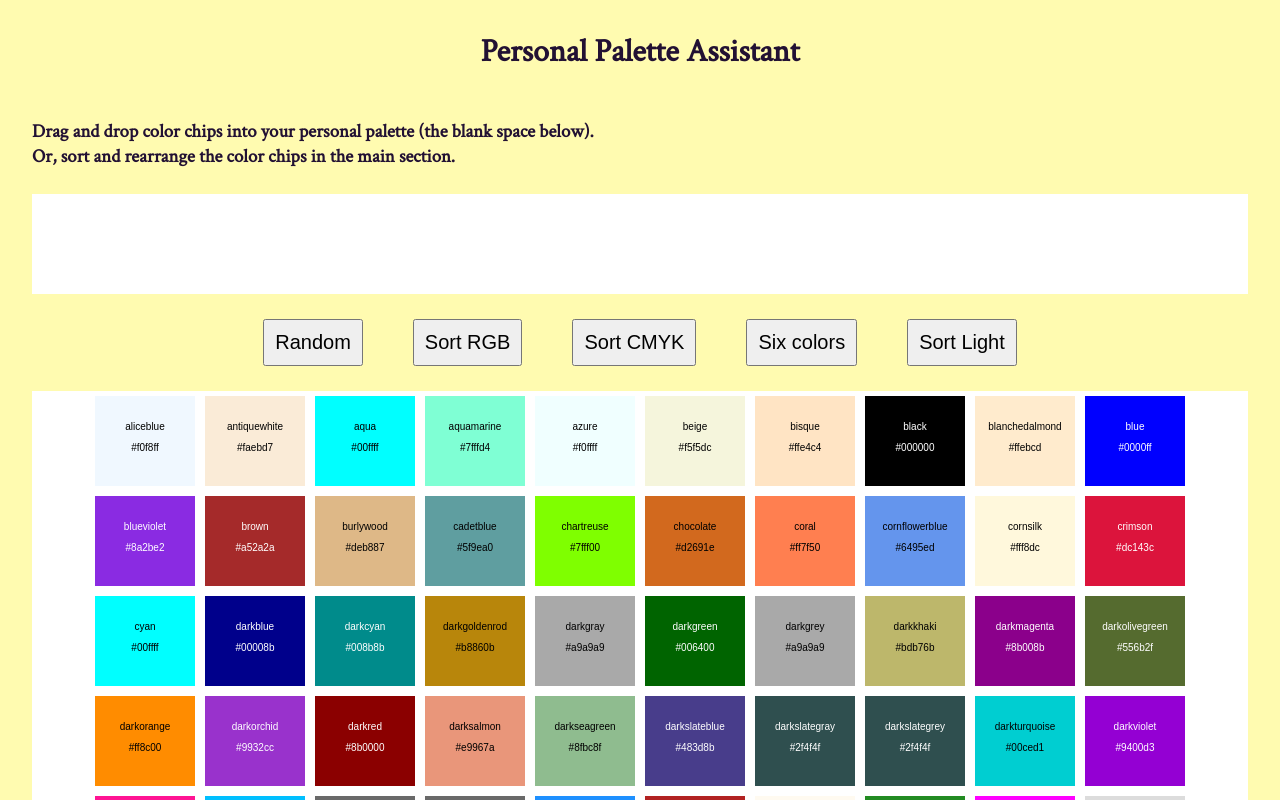
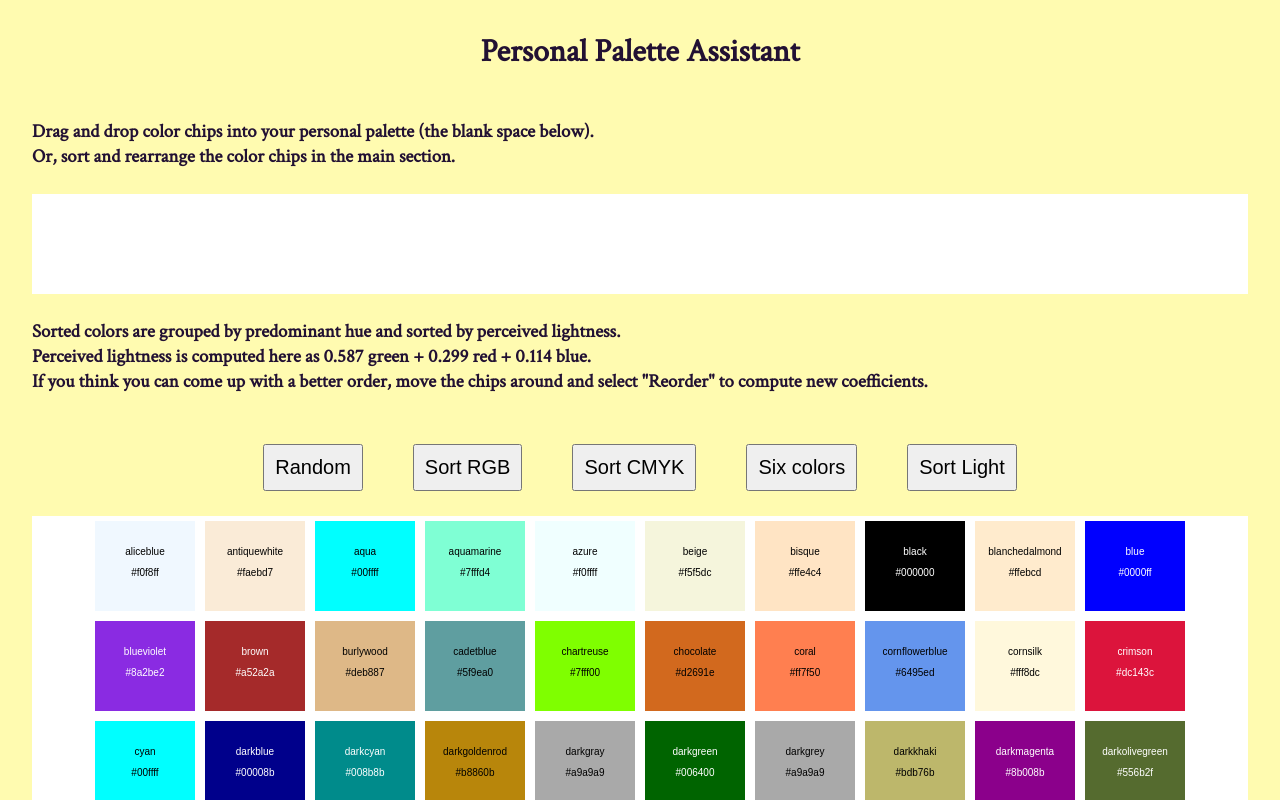
Before and after one commit to cmcrawford2/palette-assistant, a React (Create React App) app: page / in a window 1280 px wide. Shown: the top 800 px of the page. Built offline with nearby package versions, Linux system fonts and the light colour scheme.

Commit message:
Everything up to but not including svm

```diff
--- a/src/App.js
+++ b/src/App.js
@@ -3,11 +3,6 @@ import initialData from './initial_data.js'
 import { DragDropContext } from 'react-beautiful-dnd';
 import Palette from './palette.js'
 import "./style.css";
-
-// Using relative luminance https://planetcalc.com/7779/
-const gWeight = 0.587;
-const rWeight = 0.299;
-const bWeight = 0.114;
 
 class App extends React.Component {
   // Initialize the state with structures representing 147 colors, useful palettes,
@@ -154,9 +149,27 @@ class App extends React.Component {
   compareWeighted = (colorId1, colorId2) => {
     var color1 = this.state.colors[colorId1];
     var color2 = this.state.colors[colorId2];
-    return (rWeight * (color2.color[1] * color2.color[1] - color1.color[1] * color1.color[1]) +
-      gWeight * (color2.color[2] * color2.color[2] - color1.color[2] * color1.color[2]) +
-      bWeight * (color2.color[3] * color2.color[3] - color1.color[3] * color1.color[3]));
+    return (this.state.rWeight * (color2.color[1] - color1.color[1]) +
+            this.state.gWeight * (color2.color[2] - color1.color[2]) +
+            this.state.bWeight * (color2.color[3] - color1.color[3]));
+  }
+
+  getSortableArray = () => {
+    var colorIds = [];
+    if (this.state.randomMode === false)
+      colorIds = this.state.palettes["main"].colorIds.slice();
+    else
+      colorIds = this.state.palettes["random"].colorIds.slice();
+    // Remove any chips that are in the personal palette.
+    var personalIds = this.state.palettes["personal"].colorIds;
+    if (personalIds.length > 0) {
+      for (var i = 0; i < personalIds.length; i++) {
+        // remove this id from the colorIds array.
+        var c_i = colorIds.indexOf(personalIds[i]);
+        colorIds.splice(c_i, 1);
+      }
+    }
+    return colorIds;
   }
 
   sortRGB = () => {
@@ -164,11 +177,8 @@ class App extends React.Component {
     var reds = [];
     var greens = [];
     var blues = [];
-    var colorIds = [];
-    if (this.state.randomMode === false)
-      colorIds = this.state.palettes["main"].colorIds;
-    else
-      colorIds = this.state.palettes["random"].colorIds;
+    var colorIds = this.getSortableArray();
+
     for (var i = 0; i < colorIds.length; i++) {
       var colorId = colorIds[i];
       var colorChip = this.state.colors[colorId];
@@ -193,11 +203,8 @@ class App extends React.Component {
     greens.sort(this.compareWeighted);
     blues.sort(this.compareWeighted);
 
-    // We won't separate the lists into sections on the display.
-    // Order is r, g, b, k.
-    var sortedIds = reds.concat(greens, blues, grays);
-
-    this.refillRows(sortedIds);
+    // Order of the new display is r, g, b, gray.
+    this.refillRows(reds.concat(greens, blues, grays));
   }
 
   sortCMYK = () => {
@@ -205,11 +212,8 @@ class App extends React.Component {
     var magentas = [];
     var yellows = [];
     var grays = [];
-    var colorIds = [];
-    if (this.state.randomMode === false)
-      colorIds = this.state.palettes["main"].colorIds;
-    else
-      colorIds = this.state.palettes["random"].colorIds;
+    var colorIds = this.getSortableArray();
+
     for (var i = 0; i < colorIds.length; i++) {
       var colorId = colorIds[i];
       var colorChip = this.state.colors[colorId];
@@ -235,10 +239,7 @@ class App extends React.Component {
     yellows.sort(this.compareWeighted);
 
     // Order of the new display is cyan, magenta, yellow, gray.
-
-    var sortedIds = cyans.concat(magentas, yellows, grays);
-
-    this.refillRows(sortedIds);
+    this.refillRows(cyans.concat(magentas, yellows, grays));
   }
 
   sort6 = () => {
@@ -249,11 +250,8 @@ class App extends React.Component {
     var magentas = [];
     var yellows = [];
     var grays = [];
-    var colorIds = [];
-    if (this.state.randomMode === false)
-      colorIds = this.state.palettes["main"].colorIds;
-    else
-      colorIds = this.state.palettes["random"].colorIds;
+    var colorIds = this.getSortableArray();
+
     for (var i = 0; i < colorIds.length; i++) {
       var colorId = colorIds[i];
       var colorChip = this.state.colors[colorId];
@@ -293,17 +291,11 @@ class App extends React.Component {
     grays.sort(this.compareWeighted);
 
     // Order of the new display is R Y G C B M K
-    var sortedIds = reds.concat(yellows, greens, cyans, blues, magentas, grays);
-
-    this.refillRows(sortedIds);
+    this.refillRows(reds.concat(yellows, greens, cyans, blues, magentas, grays));
   }
 
   sortLightToDark = () => {
-    var colorCopy = [];
-    if (this.state.randomMode === false)
-      colorCopy = this.state.palettes["main"].colorIds;
-    else
-      colorCopy = this.state.palettes["random"].colorIds;
+    var colorCopy = this.getSortableArray();
     colorCopy.sort(this.compareWeighted);
     this.refillRows(colorCopy);
   }
@@ -354,10 +346,16 @@ class App extends React.Component {
           onDragEnd = {this.onDragEnd}>
           <Palette
             key={'personal'}
-            rMode = {this.state.randomMode}
             palette={this.state.palettes['personal']}
             colorArray={this.state.palettes['personal'].colorIds.map(colorId => this.state.colors[colorId])}
           />
+          <div className="SortDescriptionContainer">
+            <div className="SortDescription">
+              <h3>Sorted colors are grouped by predominant hue and sorted by perceived lightness.</h3>
+              <h3>Perceived lightness is computed here as 0.587 green + 0.299 red + 0.114 blue.</h3>
+              <h3>If you think you can come up with a better order, move the chips around and select "Reorder" to compute new coefficients.</h3>
+            </div>
+          </div>
           <div className="ButtonRow">
             <button className="SortButton" onClick={this.randomSet}>
               Random
@@ -378,7 +376,7 @@ class App extends React.Component {
           {this.state.paletteOrder.map(paletteId => {
             const palette = this.state.palettes[paletteId];
             const colorArray = palette.colorIds.map(colorId => this.state.colors[colorId]);
-            return <Palette key={palette.id} rMode={this.state.rMode} palette={palette} colorArray={colorArray} />
+            return <Palette key={palette.id} palette={palette} colorArray={colorArray} />
           })}
         </DragDropContext>
       </div>
--- a/src/color-chip.js
+++ b/src/color-chip.js
@@ -16,13 +16,19 @@ export default class ColorChip extends React.Component {
   }
 
   render() {
+    var colorName = this.props.color.color[0];
     var r = this.props.color.color[1]
     var g = this.props.color.color[2]
     var b = this.props.color.color[3]
-    var hexString = "";
-    if (this.props.rMode !== true)
-      hexString = this.getHex(r, g, b);
+    var altName = "";
+    if (colorName[0] === "#")
+      // Color name is already a hex code. Use rgb instead.
+      altName = "(" + r.toString() + ", " + g.toString() + ", " + b.toString() + ")";
+    else
+      altName = this.getHex(r, g, b);
     var textColor = 'black';
+    // These weights are initially in App state, and can be reset by the user.
+    // For the purpose of choosing a text color, we can keep using the initial weights.
     if (0.299 * r + 0.587 * g + 0.114 * b < 100) textColor = 'white';
 
     return (
@@ -38,10 +44,10 @@ export default class ColorChip extends React.Component {
           >
             <div  /* This div has to be nested because draggableProps overwrites style. */
               className="ColorChip"
-              style={{ backgroundColor: this.props.color.color[0], color: textColor, paddingTop: 15 }}
+              style={{ backgroundColor: colorName, color: textColor, paddingTop: 15 }}
             >
-              <p>{this.props.color.color[0]}</p>
-              <p>{hexString}</p>
+              <p>{colorName}</p>
+              <p>{altName}</p>
             </div>
           </div>
         )}
--- a/src/initial_data.js
+++ b/src/initial_data.js
@@ -1,5 +1,11 @@
 const initialData = {
   randomMode: false,
+
+  // Weights are from the internet.
+  gWeight: 0.587,
+  rWeight: 0.299,
+  bWeight: 0.114,
+
   colors: {
     'color-1': { id: 'color-1', color: ["aliceblue", 240, 248, 255] },
     'color-2': { id: 'color-2', color: ['antiquewhite', 250, 235, 215] },
--- a/src/style.css
+++ b/src/style.css
@@ -64,6 +64,26 @@ It's the background of the twirling atom of the logo for create-react-app.
   margin: 25px;
 }
 
+.SortDescriptionContainer {
+  display: flex;
+  flex-direction: column;
+  align-items: center;
+  justify-content: center;
+}
+
+.SortDescription {
+  width: 95%;
+  display: flex;
+  flex-direction: column;
+  justify-content: left;
+  padding: 25px 0;
+}
+
+.SortDescription h3 {
+  text-align: left;
+  margin: 0;
+}
+
 .RowOfChips {
   display: flex;
   justify-content: center;
```
